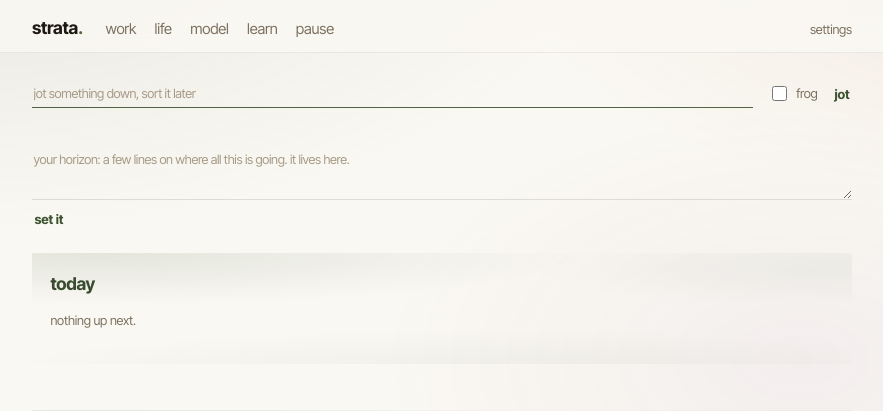
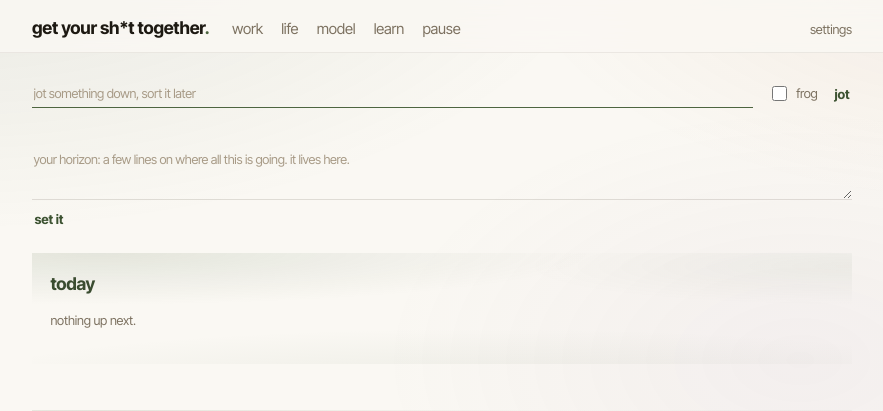
Before and after one commit to s-eun-young-g/get-your-sh-t-together, a FastAPI app: page / in a window 1280 px wide. Shown: the top 411 px of the page, without its empty margins (198-1081 px from the left). Run offline with FastAPI, Linux system fonts and the light colour scheme; data comes from the database, SQL or seed files in the repository; data that the repository does not hold is empty.

Commit message:
nav: the wordmark says the name

```diff
--- a/strata/templates/base.html
+++ b/strata/templates/base.html
@@ -102,7 +102,7 @@
 </head>
 <body class="page-{{ request.url.path.split('/')[1] or 'home' }}">
   <header class="top">
-    <a class="wordmark" href="/">strata</a>
+    <a class="wordmark" href="/">get your sh*t together</a>
     {% set path = request.url.path %}
     <nav>
       <a href="/work" class="{{ 'active' if path.startswith('/work') }}">work</a>
```
